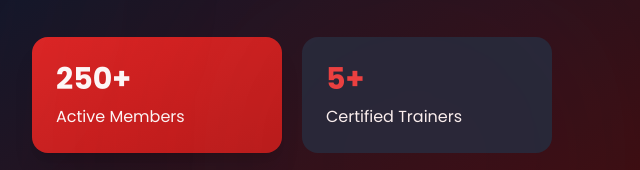
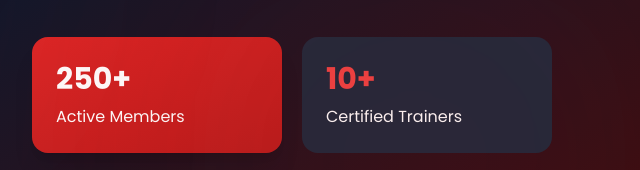
Before and after one commit to umarariasat/web-week1, a website: page index.html in a window 1280 px wide. Shown: the part 1185-1355 px from the top of the page, 640-1280 px from the left. Drawn offline with nearby package versions, Linux system fonts and the light colour scheme.

Commit message:
Update counter t

```diff
--- a/index.html
+++ b/index.html
@@ -169,7 +169,7 @@ reach your goals faster.
     </div>
 
     <div class="bg-slate-800 rounded-2xl p-6 hover:bg-slate-700 transition">
-        <h2 class=" counter text-3xl font-bold text-red-500" data-target="5"  data-suffix="+">0+ </h2>
+        <h2 class=" counter text-3xl font-bold text-red-500" data-target="10"  data-suffix="+">0+ </h2>
         <p class="mt-2">Certified Trainers</p>
     </div>
 
```
